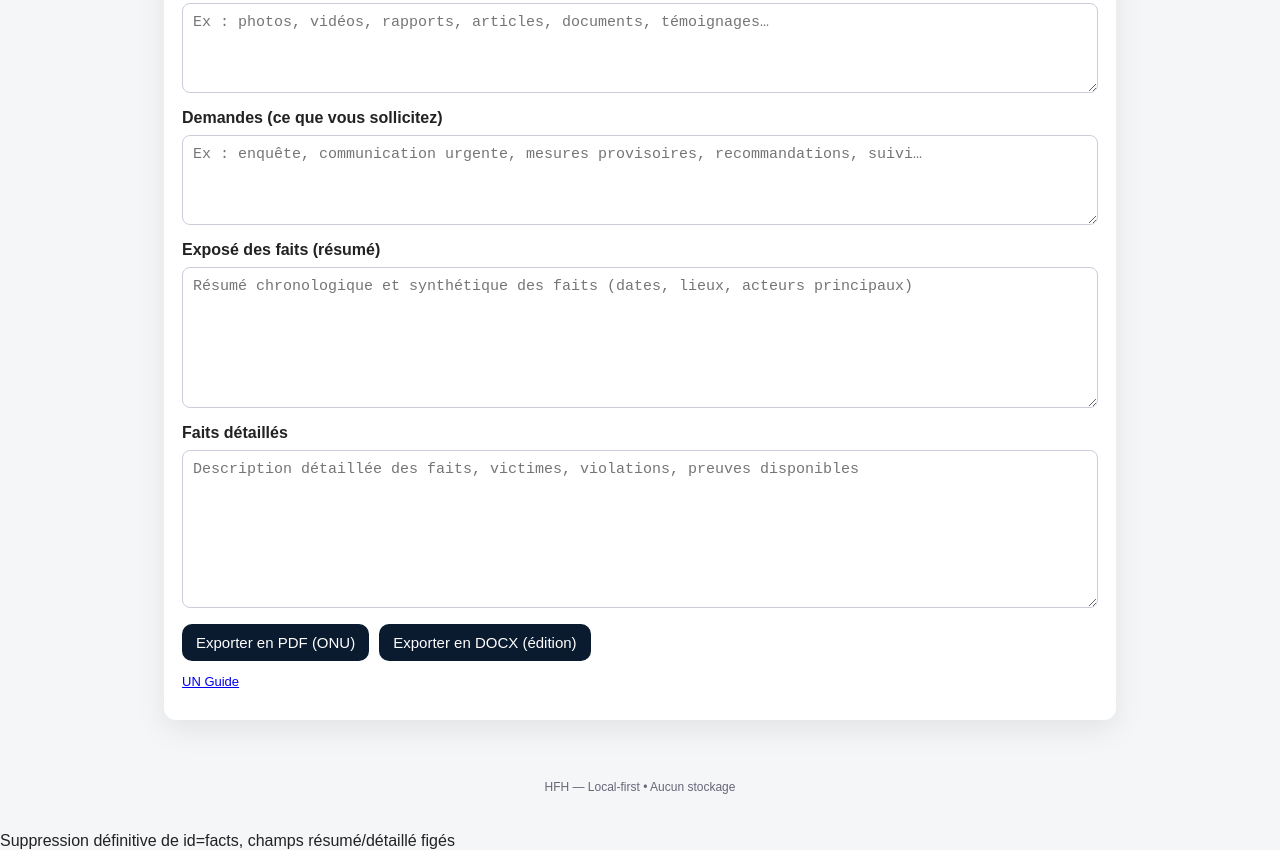
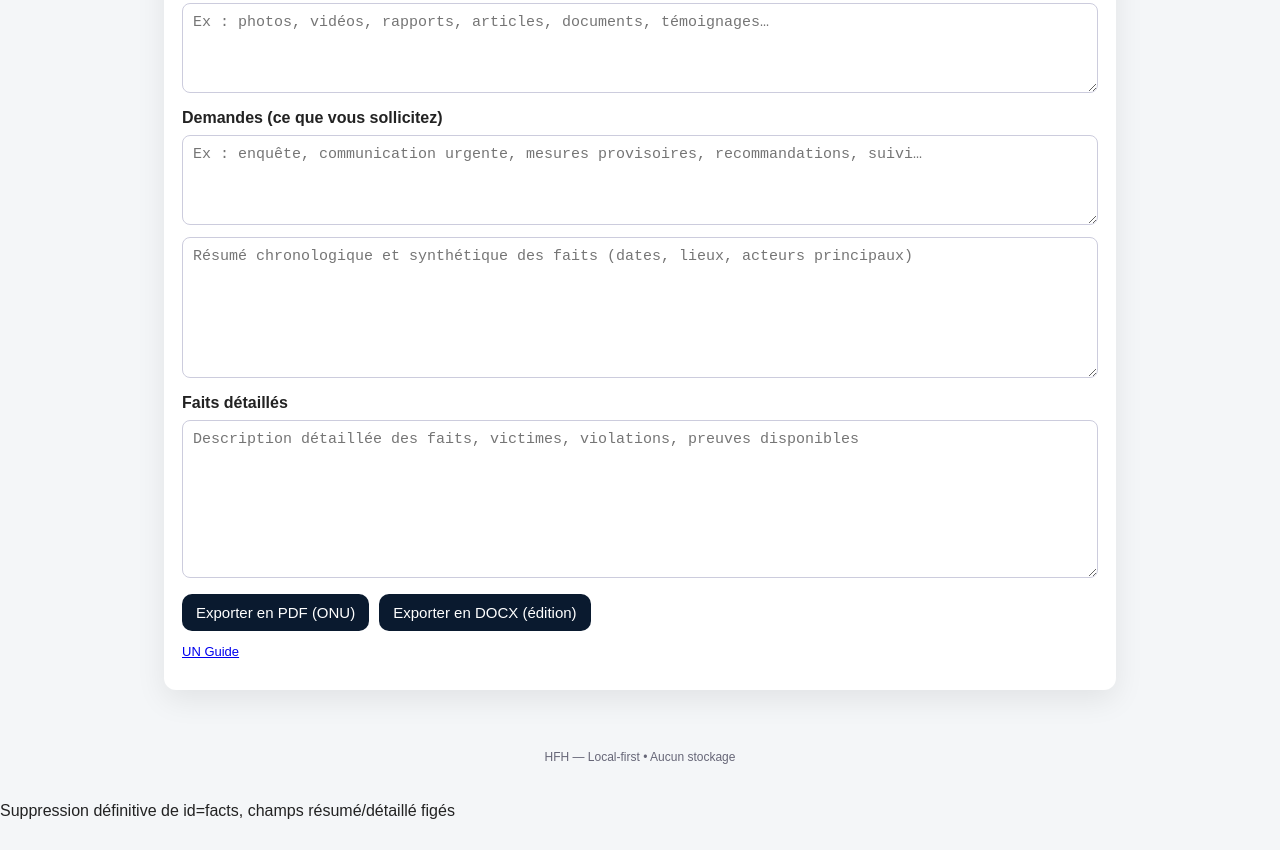
Before and after one commit to Bozon2higgs/index.html, a plain HTML site: page index.html in a window 1280 px wide. Shown: the part 1058-1908 px from the top of the page. After the commit the page ends 1878 px from the top, so only its background shows below. Drawn offline with nearby package versions, Linux system fonts and the light colour scheme; files whose address does not match are found by name.

Commit message:
Update index.html

```diff
--- a/index.html
+++ b/index.html
@@ -98,7 +98,7 @@
 
 <label for="requests">Demandes (ce que vous sollicitez)</label>
 <textarea id="requests" rows="4" placeholder="Ex : enquête, communication urgente, mesures provisoires, recommandations, suivi…"></textarea>
-<label for="factsSummary">Exposé des faits (résumé)</label>
+
 <textarea
   id="factsSummary"
   rows="7"
```
